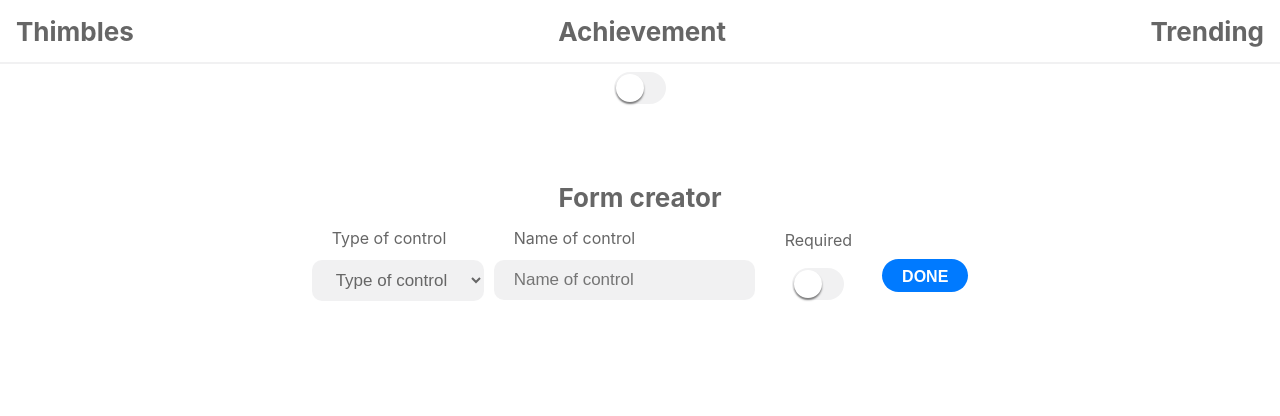
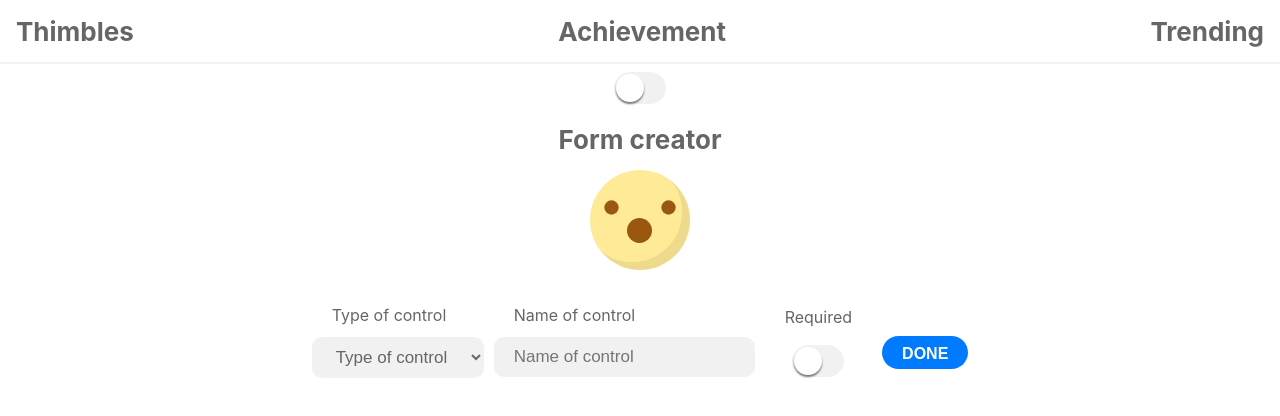
Before and after one commit to Manviel/RaisinBread, a React (Create React App) app: page /tool in a window 1280 px wide. Shown: the top 416 px of the page. Built offline with nearby package versions, Linux system fonts and the light colour scheme.

Commit message:
Create pure css emoji

```diff
--- /dev/null
+++ b/src/layouts/Ball/Ball.css
@@ -0,0 +1,95 @@
+.emoji {
+  position: relative;
+  background: #ffeb97;
+  width: 100px;
+  height: 100px;
+  border-radius: 50%;
+  z-index: 2;
+  margin-bottom: 35px;
+}
+
+.face:after {
+  content: "";
+  display: block;
+  position: absolute;
+  width: 100%;
+  height: 100%;
+  top: -8px;
+  left: -8px;
+  border-radius: 50%;
+  box-shadow: 8px 8px 0 0 rgba(0, 0, 0, 0.07);
+}
+
+.eye {
+  position: absolute;
+  width: 11px;
+  height: 11px;
+  top: 32px;
+  left: 16px;
+  z-index: 1;
+  border-radius: 50%;
+  background: #995710;
+}
+
+.eye:last-child {
+  left: auto;
+  right: 16px;
+}
+
+.emoji .eye {
+  animation-name: blink;
+  animation-iteration-count: infinite;
+  animation-duration: 2s;
+}
+
+.mouth {
+  position: absolute;
+  top: 48px;
+  left: 0;
+  right: 0;
+  z-index: 1;
+  width: 70px;
+  height: 34px;
+  margin: 0 auto;
+  border-radius: 0 0 70px 70px;
+  overflow: hidden;
+  background: #995710;
+}
+
+.mouth:before,
+.mouth:after {
+  content: "";
+  position: absolute;
+  display: block;
+}
+
+.shocked .mouth {
+  width: 25px;
+  height: 25px;
+  border-radius: 50%;
+}
+
+.shocked .eye {
+  transition: all 0.2s ease-in-out;
+}
+
+.shocked .eye {
+  animation: none;
+  transform: scale(1.3, 1.3);
+  transition: all 1.5s ease-out;
+}
+
+.shocked .mouth {
+  animation-name: wow;
+  animation-iteration-count: infinite;
+  animation-duration: 2.5s;
+}
+
+@keyframes wow {
+  70% {
+    transform: scale(0.5, 0.5);
+  }
+  100% {
+    transform: scale(1, 1);
+  }
+}
--- /dev/null
+++ b/src/layouts/Ball/index.js
@@ -0,0 +1,17 @@
+import React from "react";
+
+import "./Ball.css";
+
+const Ball = () => (
+  <div class="emoji shocked">
+    <figure class="face">
+      <span class="eyes">
+        <span class="eye"></span>
+        <span class="eye"></span>
+      </span>
+      <span class="mouth"></span>
+    </figure>
+  </div>
+);
+
+export default Ball;
--- a/src/layouts/ToolForm/index.js
+++ b/src/layouts/ToolForm/index.js
@@ -2,6 +2,7 @@ import React, { useState } from "react";
 
 import Form from "./Form";
 import validate from "./custom";
+import Ball from "../Ball";
 
 import useForm from "../../utils/useForm";
 
@@ -78,8 +79,11 @@ const ToolForm = () => {
   };
 
   return (
-    <div className="flex center col login">
+    <div className="flex center col top">
       <h1 className="title">Form creator</h1>
+
+      <Ball />
+
       <Form controls={controls} setControls={setControls} />
 
       {controls.length > 0 && (
```
